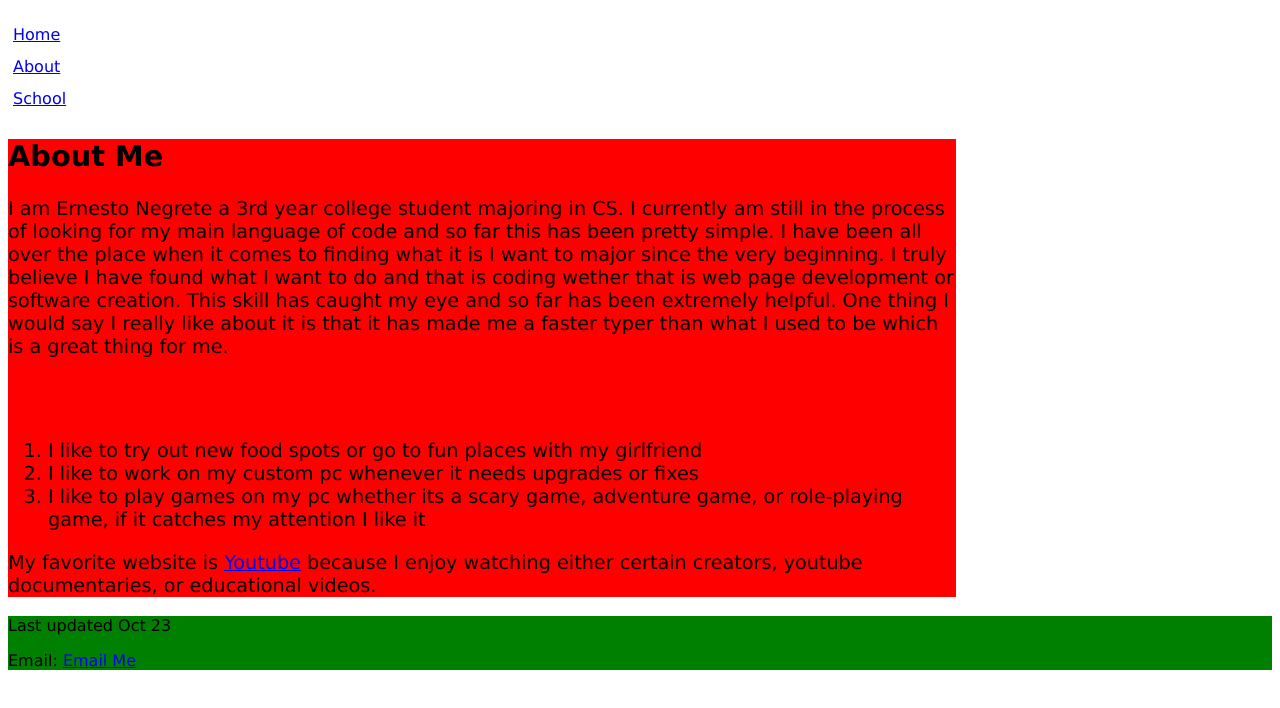
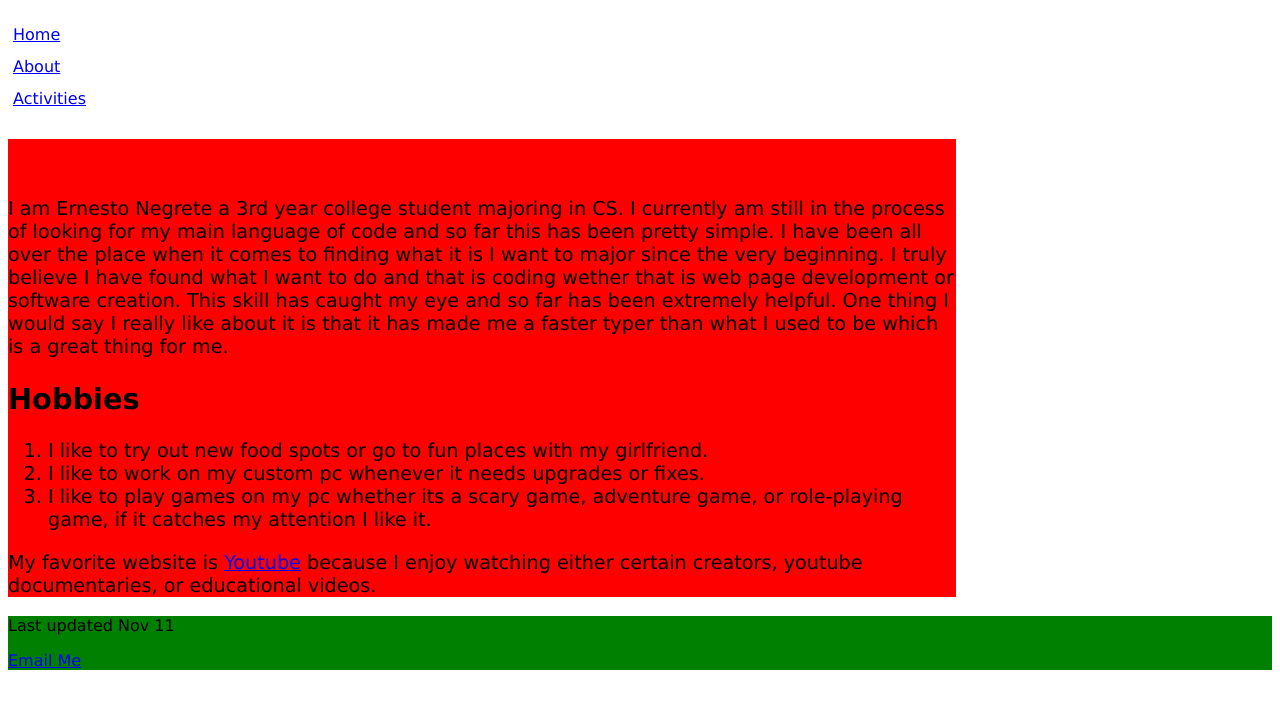
Before and after one commit to Ocretton/html, a plain HTML site: page index.html in a window 1280 px wide. Shown: the part 62-770 px from the top of the page. Drawn offline with Linux system fonts and the light colour scheme.

Commit message:
Update index.html

```diff
--- a/index.html
+++ b/index.html
@@ -13,23 +13,28 @@
 <nav><ul>
     <li><a href="index.html">Home</a></li>
     <li><a href="about.html">About</a></li>
-    <li><a href="index.html">School</a></li>
+    <li><a href="Activities.html">Activities</a></li>
 </ul>
 </nav>
-<section>
-<h2>About Me</h2>
+<section id="rightcolumn">
+<h1>About Me</h1>
         <p>I am Ernesto Negrete a 3rd year college student majoring in CS. I currently am still in the process of looking for my main language of code and so far this has been pretty simple. I have been all over the place when it comes to finding what it is I want to major since the very beginning. I truly believe I have found what I want to do and that is coding wether that is web page development or software creation. This skill has caught my eye and so far has been extremely helpful. One thing I would say I really like about it is that it has made me a faster typer than what I used to be which is a great thing for me.</p>
 
-        <h1>Hobbies</h1>
+        <h2>Hobbies</h2>
         <ol>
-            <li>I like to try out new food spots or go to fun places with my girlfriend</li>
-            <li>I like to work on my custom pc whenever it needs upgrades or fixes</li>
-            <li>I like to play games on my pc whether its a scary game, adventure game, or role-playing game, if it catches my attention I like it</li>
+            <li>I like to try out new food spots or go to fun places with my girlfriend.</li>
+
+            <li>I like to work on my custom pc whenever it needs upgrades or fixes.</li>
+
+            <li>I like to play games on my pc whether its a scary game, adventure game, or role-playing game, if it catches my attention I like it.</li>
         </ol>
 
         <p>My favorite website is <a href="https://www.youtube.com/">Youtube</a> because I enjoy watching either certain creators, youtube documentaries, or educational videos.</p>
     </section>
 
-    <footer>Last updated Oct 23 <p>Email: <a href="mailto:ernestonegrete9@gmail.com">Email Me</a></footer>
+    <footer>
+        <p>Last updated Nov 11</p>
+        <p><a href="mailto:ernestonegrete9@gmail.com">Email Me</a></p>
+        </footer>
 </body>
 </html>
```
